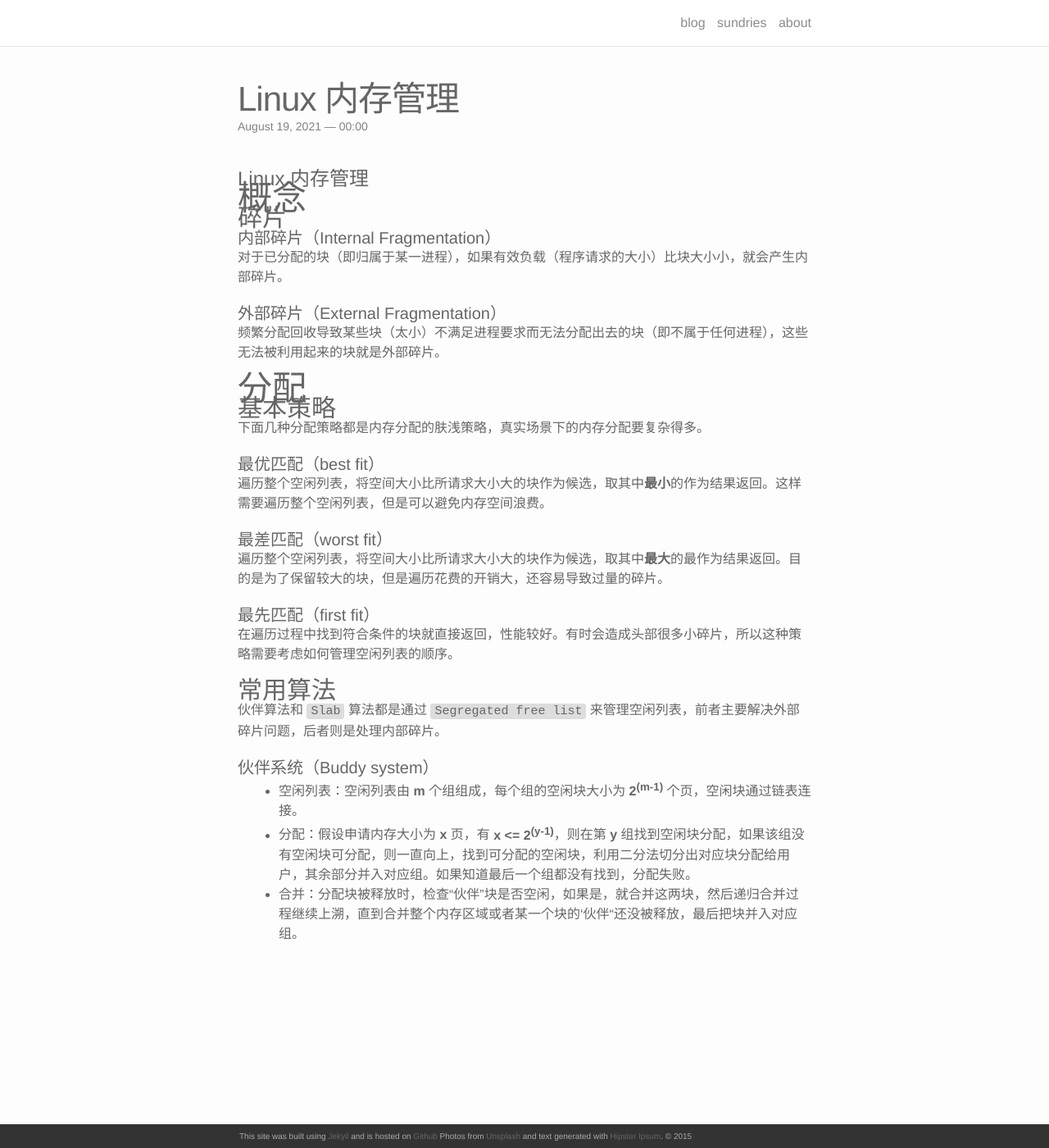
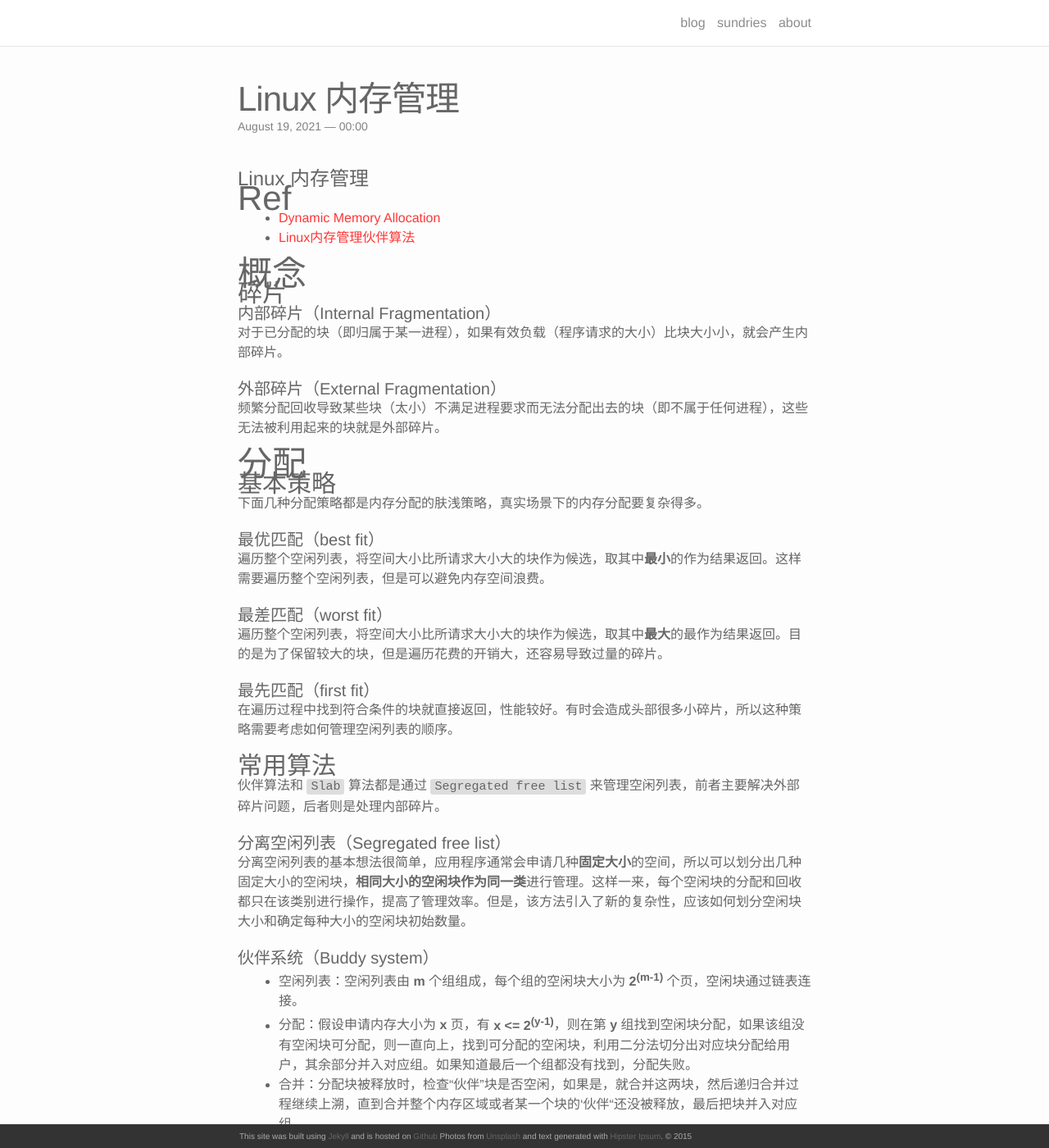
Before and after one commit to akmissxt/blog, a Jekyll site: the page built from _posts/2021-08-19-Linux 内存管理.md, in a window 1280 px wide and 1400 px high. Shown: the whole window at 82% size. Built offline with Jekyll 4.4.1, drawn with Linux system fonts in a browser that asks for light colours; nearby versions of some CDN libraries; our own code applies the rules of GitHub Pages for plain Markdown files.

Commit message:
update(Linux 内存管理): 分离空闲列表

```diff
--- a/_posts/2021-08-19-Linux 内存管理.md
+++ b/_posts/2021-08-19-Linux 内存管理.md
@@ -1,4 +1,9 @@
 # Linux 内存管理
+
+## Ref
+
+- [Dynamic Memory Allocation](http://www.cs.cornell.edu/courses/cs3410/2018fa/projects/p6/memory_allocation.pdf)
+- [Linux内存管理伙伴算法](http://ilinuxkernel.com/?p=1029)
 
 ## 概念
 
@@ -27,7 +32,10 @@
 
 
 ### 常用算法
-伙伴算法和 `Slab` 算法都是通过 `Segregated	free list` 来管理空闲列表，前者主要解决外部碎片问题，后者则是处理内部碎片。
+伙伴算法和 `Slab` 算法都是通过 `Segregated free list` 来管理空闲列表，前者主要解决外部碎片问题，后者则是处理内部碎片。
+
+#### 分离空闲列表（Segregated free list）
+分离空闲列表的基本想法很简单，应用程序通常会申请几种**固定大小**的空间，所以可以划分出几种固定大小的空闲块，**相同大小的空闲块作为同一类**进行管理。这样一来，每个空闲块的分配和回收都只在该类别进行操作，提高了管理效率。但是，该方法引入了新的复杂性，应该如何划分空闲块大小和确定每种大小的空闲块初始数量。
 
 #### 伙伴系统（Buddy system）
 - 空闲列表：空闲列表由 **m** 个组组成，每个组的空闲块大小为 **2<sup>(m-1)</sup>** 个页，空闲块通过链表连接。
```
